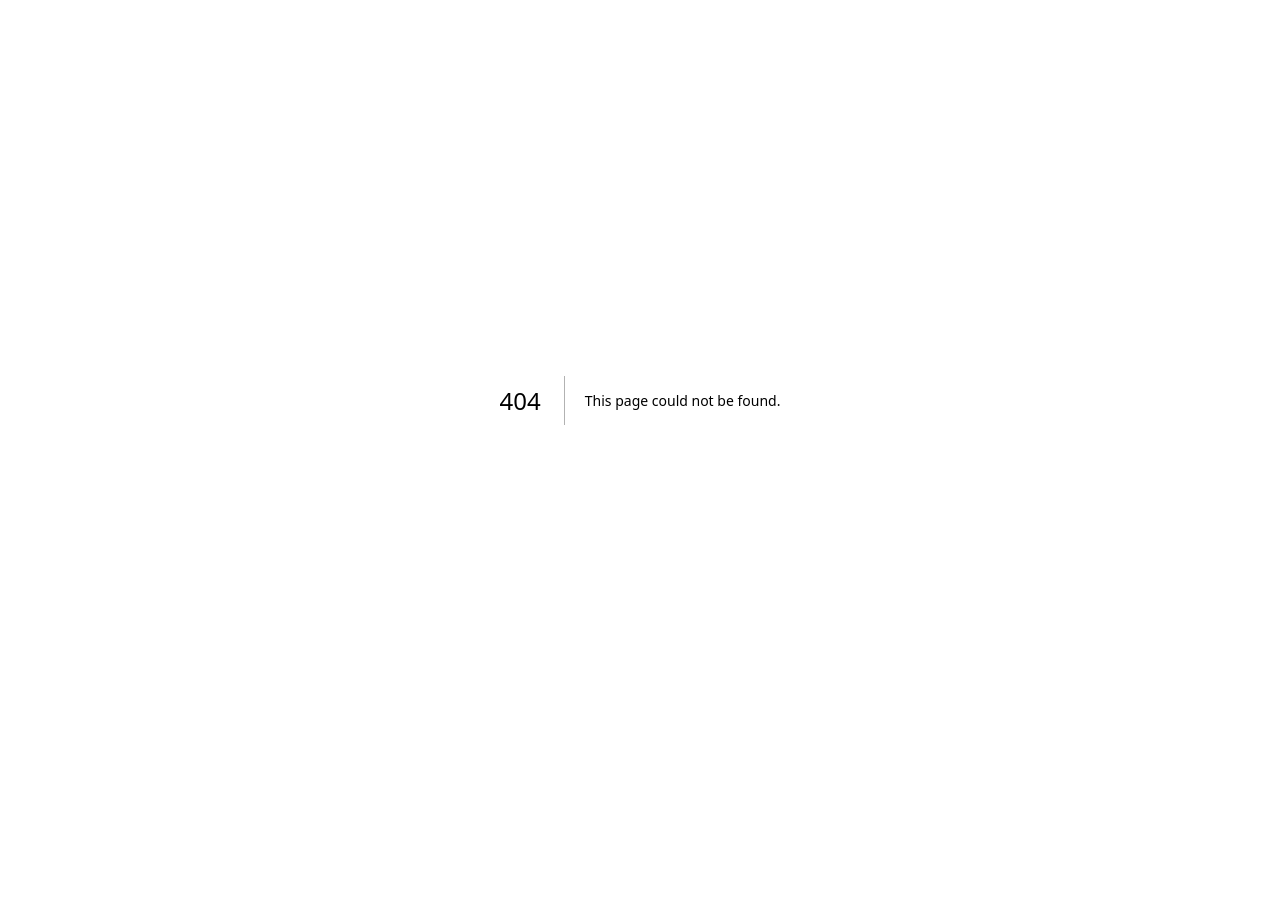
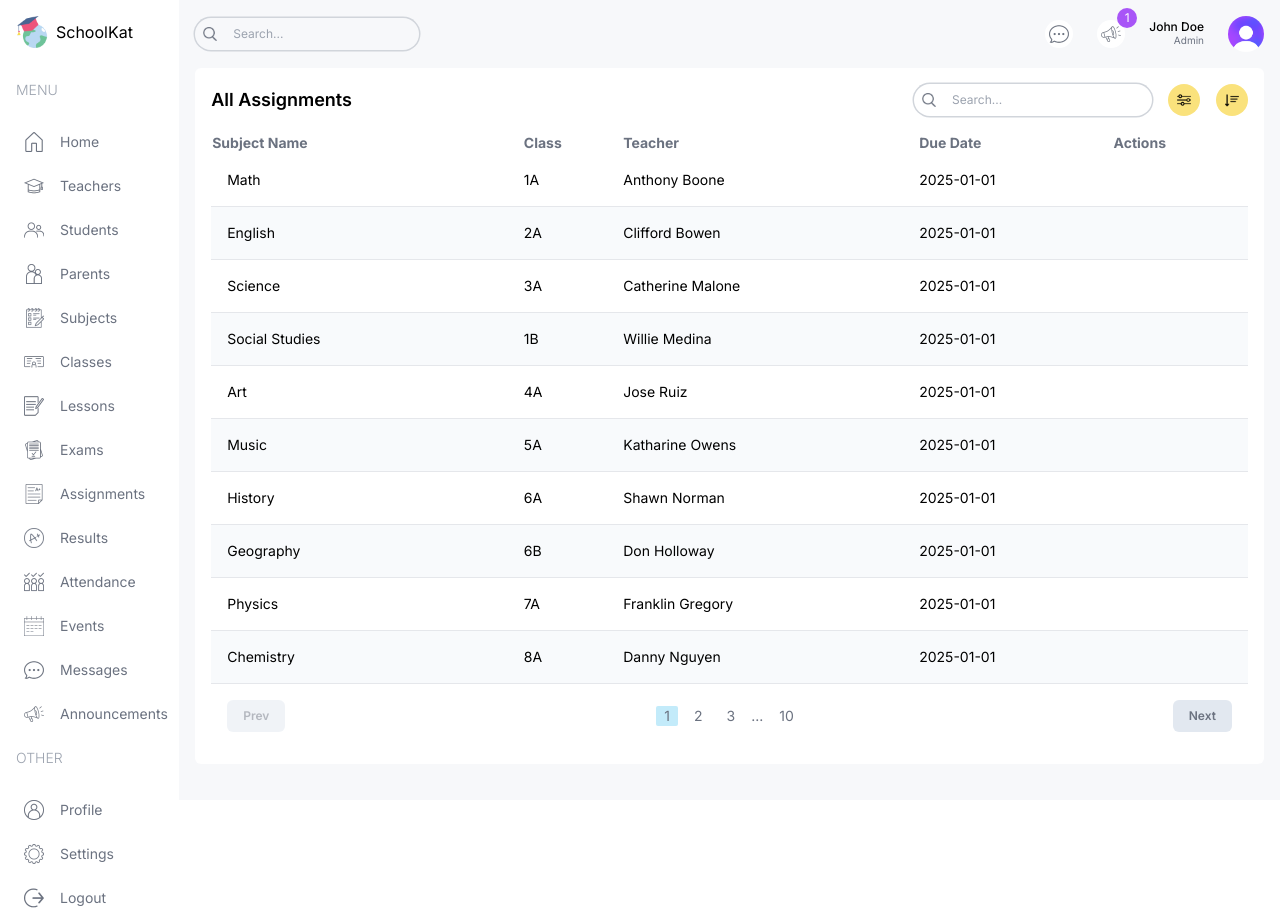
Before and after one commit to doilonvl/Management-Dashboard, a Next.js app: page /dashboard/list/assignments in a window 1280 px wide. Before the commit this address had no page. Before the commit the page ends 800 px from the top, so only its background shows below. Built offline with nearby package versions, Linux system fonts and the light colour scheme.

Commit message:
add assignment data

```diff
--- /dev/null
+++ b/src/app/dashboard/list/assignments/page.tsx
@@ -0,0 +1,95 @@
+import FormModal from "@/components/FormModal";
+import Pagination from "@/components/Pagination";
+import Table from "@/components/Table";
+import TableSearch from "@/components/TableSearch";
+import {
+  assignmentsData,
+  role,
+} from "@/lib/data";
+import Image from "next/image";
+
+type Assignment = {
+  id: number;
+  subject: string;
+  class: string;
+  teacher: string;
+  dueDate: string;
+};
+
+const columns = [
+  {
+    header: "Subject Name",
+    accessor: "name",
+  },
+  {
+    header: "Class",
+    accessor: "class",
+  },
+  {
+    header: "Teacher",
+    accessor: "teacher",
+    className: "hidden md:table-cell",
+  },
+  {
+    header: "Due Date",
+    accessor: "dueDate",
+    className: "hidden md:table-cell",
+  },
+  {
+    header: "Actions",
+    accessor: "action",
+  },
+];
+
+const AssignmentListPage = () => {
+  const renderRow = (item: Assignment) => (
+    <tr
+      key={item.id}
+      className="border-b border-gray-200 even:bg-slate-50 text-sm hover:bg-lamaPurpleLight"
+    >
+      <td className="flex items-center gap-4 p-4">{item.subject}</td>
+      <td>{item.class}</td>
+      <td className="hidden md:table-cell">{item.teacher}</td>
+      <td className="hidden md:table-cell">{item.dueDate}</td>
+      <td>
+        <div className="flex items-center gap-2">
+          {role === "admin" || role === "teacher" && (
+            <>
+              <FormModal table="assignment" type="update" data={item} />
+              <FormModal table="assignment" type="delete" id={item.id} />
+            </>
+          )}
+        </div>
+      </td>
+    </tr>
+  );
+
+  return (
+    <div className="bg-white p-4 rounded-md flex-1 m-4 mt-0">
+      {/* TOP */}
+      <div className="flex items-center justify-between">
+        <h1 className="hidden md:block text-lg font-semibold">
+          All Assignments
+        </h1>
+        <div className="flex flex-col md:flex-row items-center gap-4 w-full md:w-auto">
+          <TableSearch />
+          <div className="flex items-center gap-4 self-end">
+            <button className="w-8 h-8 flex items-center justify-center rounded-full bg-lamaYellow">
+              <Image src="/filter.png" alt="" width={14} height={14} />
+            </button>
+            <button className="w-8 h-8 flex items-center justify-center rounded-full bg-lamaYellow">
+              <Image src="/sort.png" alt="" width={14} height={14} />
+            </button>
+            {role === "admin" || role === "teacher" && <FormModal table="assignment" type="create" />}
+          </div>
+        </div>
+      </div>
+      {/* LIST */}
+      <Table columns={columns} renderRow={renderRow} data={assignmentsData} />
+      {/* PAGINATION */}
+      <Pagination />
+    </div>
+  );
+};
+
+export default AssignmentListPage;
```
